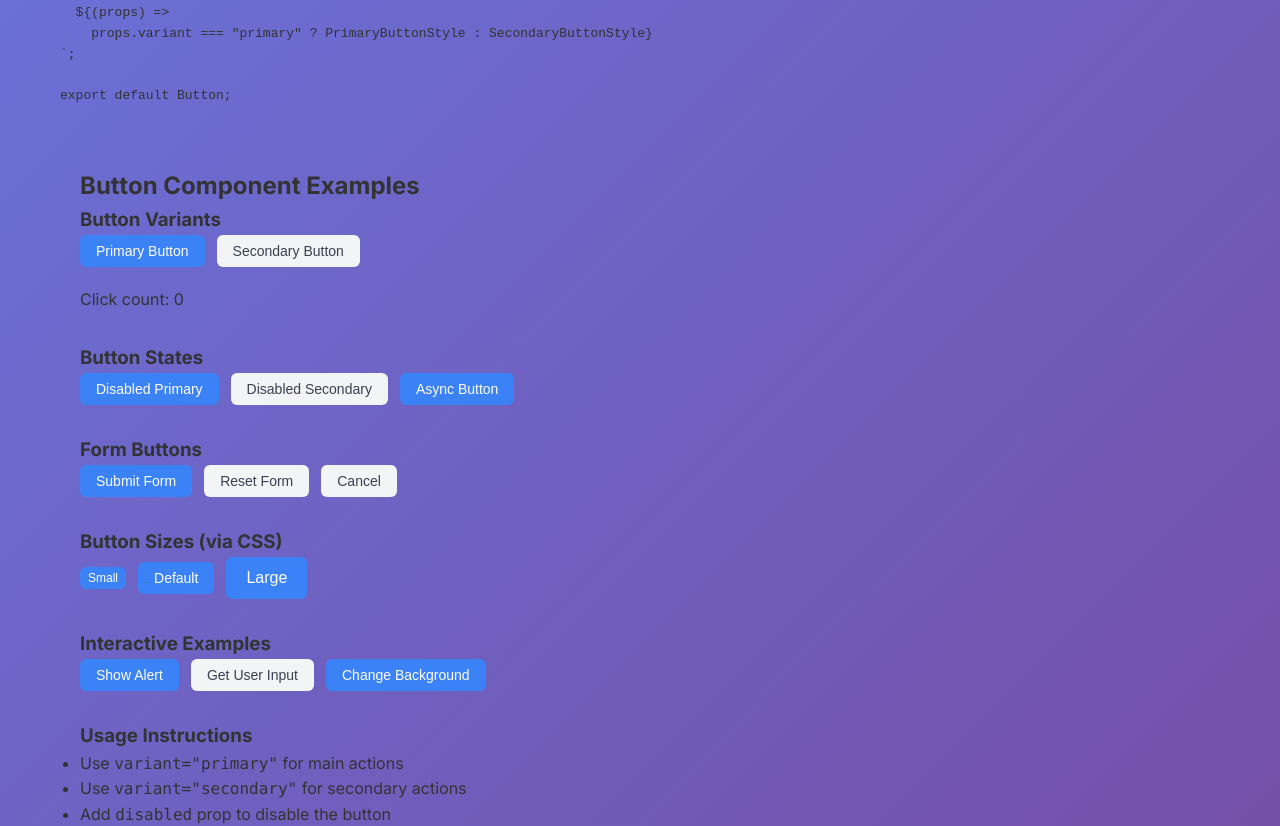
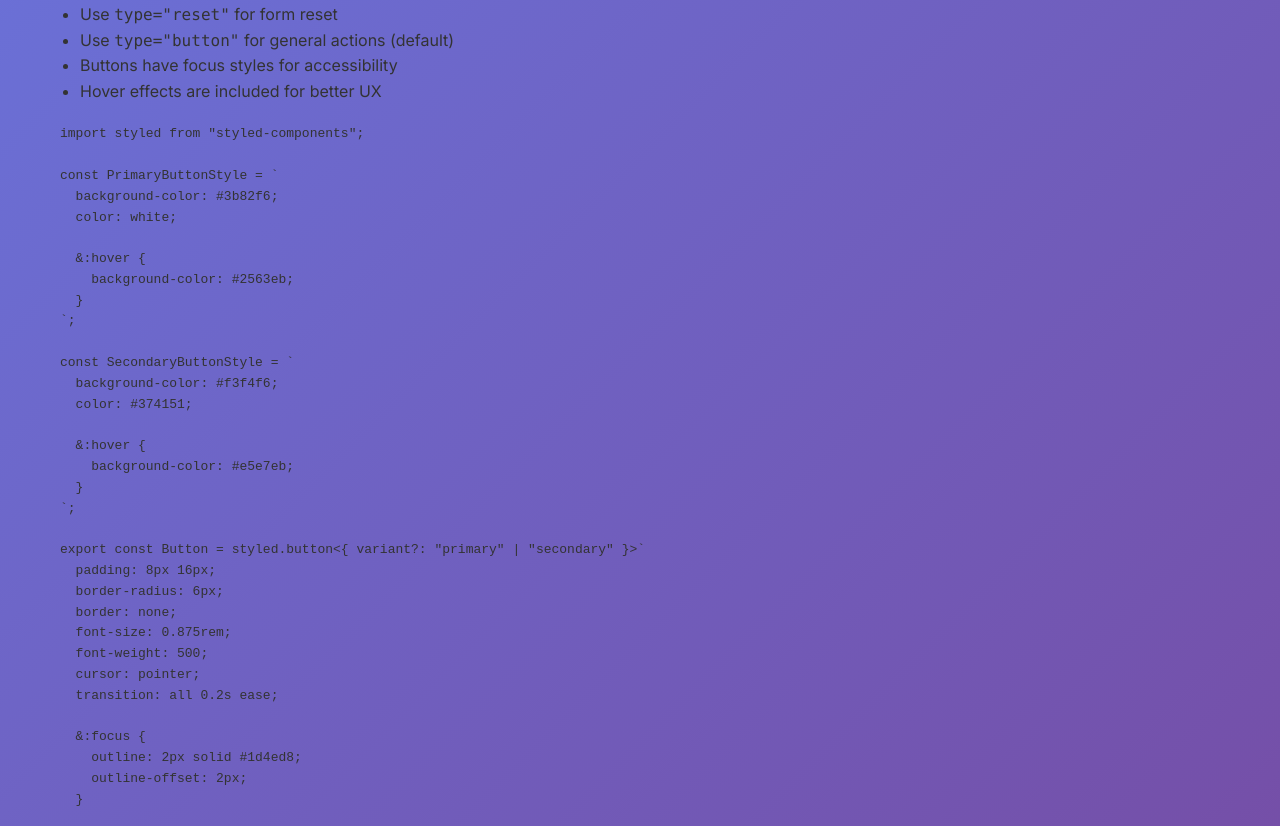
Before and after one commit to trulsbv/trulsbv.github.io, a React (Vite) app: page /components/Button in a window 1280 px wide. Shown: the part 929-1755 px from the top of the page. Built offline with nearby package versions, Linux system fonts and the light colour scheme.

Commit message:
Render example as child

```diff
--- a/src/pages/components/detail/ComponentDetailPage.tsx
+++ b/src/pages/components/detail/ComponentDetailPage.tsx
@@ -1,13 +1,16 @@
 import { useLocation } from "react-router-dom";
 import { ComponentDetailPageView } from "./ComponentDetailPageView";
 import { toComponentDetailPageViewProps } from "./toComponentDetailPageView";
+import { getExampleComponent } from "./exampleDictionary";
 
 export const ComponentDetailPage = () => {
   const location = useLocation();
+  const props = toComponentDetailPageViewProps({ location });
+  const ExampleComponent = getExampleComponent(props.name);
 
   return (
-    <ComponentDetailPageView
-      {...toComponentDetailPageViewProps({ location })}
-    />
+    <ComponentDetailPageView {...props}>
+      {ExampleComponent && <ExampleComponent />}
+    </ComponentDetailPageView>
   );
 };
--- a/src/pages/components/detail/ComponentDetailPageView.tsx
+++ b/src/pages/components/detail/ComponentDetailPageView.tsx
@@ -1,21 +1,14 @@
-import type { ComponentType } from "react";
-
 export type ComponentDetailPageViewProps = {
   name: string;
   content: string;
-  ExampleComponent?: ComponentType | null;
 };
 
 export const ComponentDetailPageView = (
-  props: ComponentDetailPageViewProps
+  props: React.PropsWithChildren<ComponentDetailPageViewProps>
 ) => (
   <>
     <h1>{props.name}</h1>
+    {props.children}
     <pre>{props.content}</pre>
-    {props.ExampleComponent && (
-      <div style={{ marginTop: "40px" }}>
-        <props.ExampleComponent />
-      </div>
-    )}
   </>
 );
--- a/src/pages/components/detail/toComponentDetailPageView.ts
+++ b/src/pages/components/detail/toComponentDetailPageView.ts
@@ -1,7 +1,6 @@
 import type { Location } from "react-router-dom";
 import type { ComponentDetailPageViewProps } from "./ComponentDetailPageView";
 import { getComponentContent } from "./componentDictionary";
-import { getExampleComponent } from "./exampleDictionary";
 
 const toTitleCase = (str: string) => {
   return str.replace(/_/g, " ").replace(/\b\w/g, (char) => char.toUpperCase());
@@ -26,6 +25,5 @@ export const toComponentDetailPageViewProps = ({
   return {
     name,
     content: getComponentContent(name) ?? "",
-    ExampleComponent: getExampleComponent(name),
   };
 };
```
